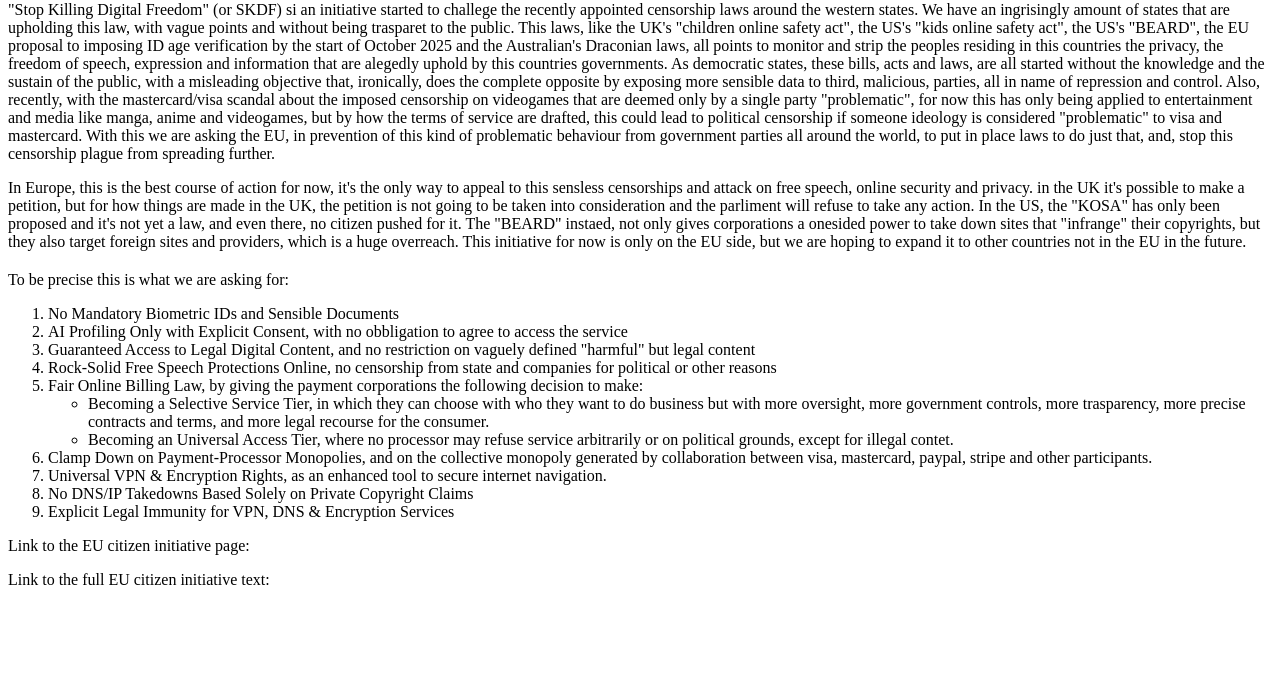
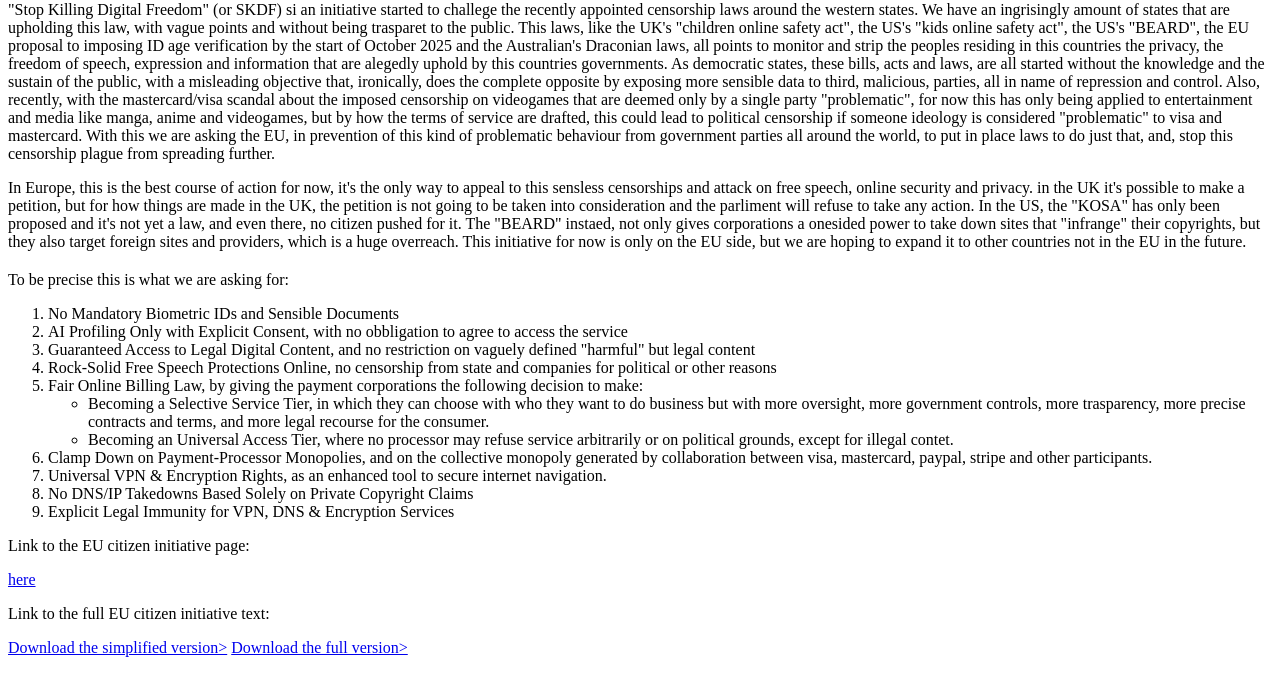
Before and after one commit to StopKillingDigitalCensorship/StopKillingDigitalCensorship.github.io, a plain HTML site: page Index.html in a window 1280 px wide. Shown: the part 79-774 px from the top of the page. Drawn offline with Linux system fonts and the light colour scheme.

Commit message:
Update Index.html

```diff
--- a/Index.html
+++ b/Index.html
@@ -79,11 +79,12 @@
 </div>
 <div>
     <p>Link to the EU citizen initiative page:</p>
-    <a></a>
+    <a href="."> here</a>
 </div>
 <div>
     <p>Link to the full EU citizen initiative text:</p>
-    <a></a>
+    <a href="./filepdffull.pdf" download="SKDF_ECI_S">Download the simplified version></a>
+    <a href="./filepdfsimp.pdf" download="SKDF_ECI_F">Download the full version></a>
 </div>
 </body>
 </html>
```
